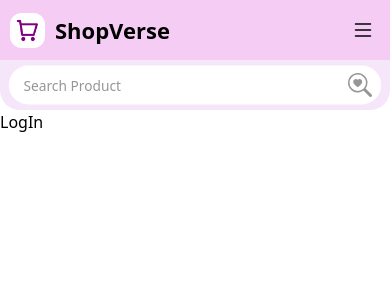
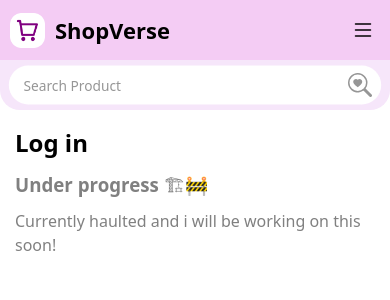
Before and after one commit to faiz-verse/ShopVerse, a React (Vite) app in the folder shopverse-frontend/: page /login in a window 390 px wide. Shown: the top 300 px of the page. Built offline with nearby package versions, Linux system fonts and the light colour scheme.

Commit message:
added under progress status for the accessible pages

```diff
--- a/shopverse-frontend/src/components/Home/Banner.css
+++ b/shopverse-frontend/src/components/Home/Banner.css
@@ -41,7 +41,7 @@
 }
 
 #banner-wrapper #banner .banner-content .banner-details .banner-title {
-    font-weight: 600;
+    font-weight: 800;
 }
 
 #banner-wrapper .banner-button {
--- a/shopverse-frontend/src/pages/Cart.tsx
+++ b/shopverse-frontend/src/pages/Cart.tsx
@@ -3,7 +3,13 @@ import './Cart.css'
 
 const Cart = () => {
     return (
-        <div>Cart</div>
+        <div id='Cart' className='Page'>
+            <div className='under-progress'>
+                <h2>Cart</h2>
+                <h3>Under progress 🏗🚧</h3>
+                <p>Currently haulted and i will be working on this soon!</p>
+            </div>
+        </div>
     )
 }
 
--- a/shopverse-frontend/src/pages/Home.css
+++ b/shopverse-frontend/src/pages/Home.css
@@ -1,4 +1,4 @@
-#Home {
+.Page {
     padding: 100px 80px 0px 80px;
     box-sizing: border-box;
     display: flex;
@@ -7,13 +7,29 @@
     height: 200vh;
 }
 
+.under-progress {
+    display: flex;
+    flex-direction: column;
+    gap: 10px;
+    color: gray;
+}
+
+.under-progress h2 {
+    font-size: 30px;
+    color: black;
+}
+
 /* -------------------------- RESPONSIVENESS ---------------- */
 /* mobiles */
 @media (max-width: 480px) {
 
     /* --------------------- HOME -------------------------- */
-    #Home {
+    .Page {
         padding: 15px;
+    }
+
+    .under-progress h2 {
+        font-size: 24px;
     }
 
 }
@@ -22,8 +38,12 @@
 @media (min-width: 481px) and (max-width: 820px) {
 
     /* --------------------- HOME -------------------------- */
-    #Home {
+    .Page {
         padding: 20px;
     }
 
+    .under-progress h2 {
+        font-size: 24px;
+    }
+
 }
--- a/shopverse-frontend/src/pages/Home.tsx
+++ b/shopverse-frontend/src/pages/Home.tsx
@@ -9,7 +9,7 @@ import Product from '../components/Home/Product';
 const Home = () => {
 
     return (
-        <div id='Home'>
+        <div id='Home' className='Page'>
 
             {/* ------------------------------------ BANNER ------------------------------------ */}
             <Banner />
--- a/shopverse-frontend/src/pages/LogIn.tsx
+++ b/shopverse-frontend/src/pages/LogIn.tsx
@@ -3,7 +3,13 @@ import './LogIn.css'
 
 const LogIn = () => {
     return (
-        <div>LogIn</div>
+        <div id='Login' className='Page'>
+            <div className='under-progress'>
+                <h2>Log in</h2>
+                <h3>Under progress 🏗🚧</h3>
+                <p>Currently haulted and i will be working on this soon!</p>
+            </div>
+        </div>
     )
 }
 
--- a/shopverse-frontend/src/pages/Profile.tsx
+++ b/shopverse-frontend/src/pages/Profile.tsx
@@ -3,7 +3,13 @@ import './Profile.css'
 
 const Profile = () => {
     return (
-        <div>Profile</div>
+        <div id='Profile' className='Page'>
+            <div className='under-progress'>
+                <h2>Profile</h2>
+                <h3>Under progress 🏗🚧</h3>
+                <p>Currently haulted and i will be working on this soon!</p>
+            </div>
+        </div>
     )
 }
 
```
